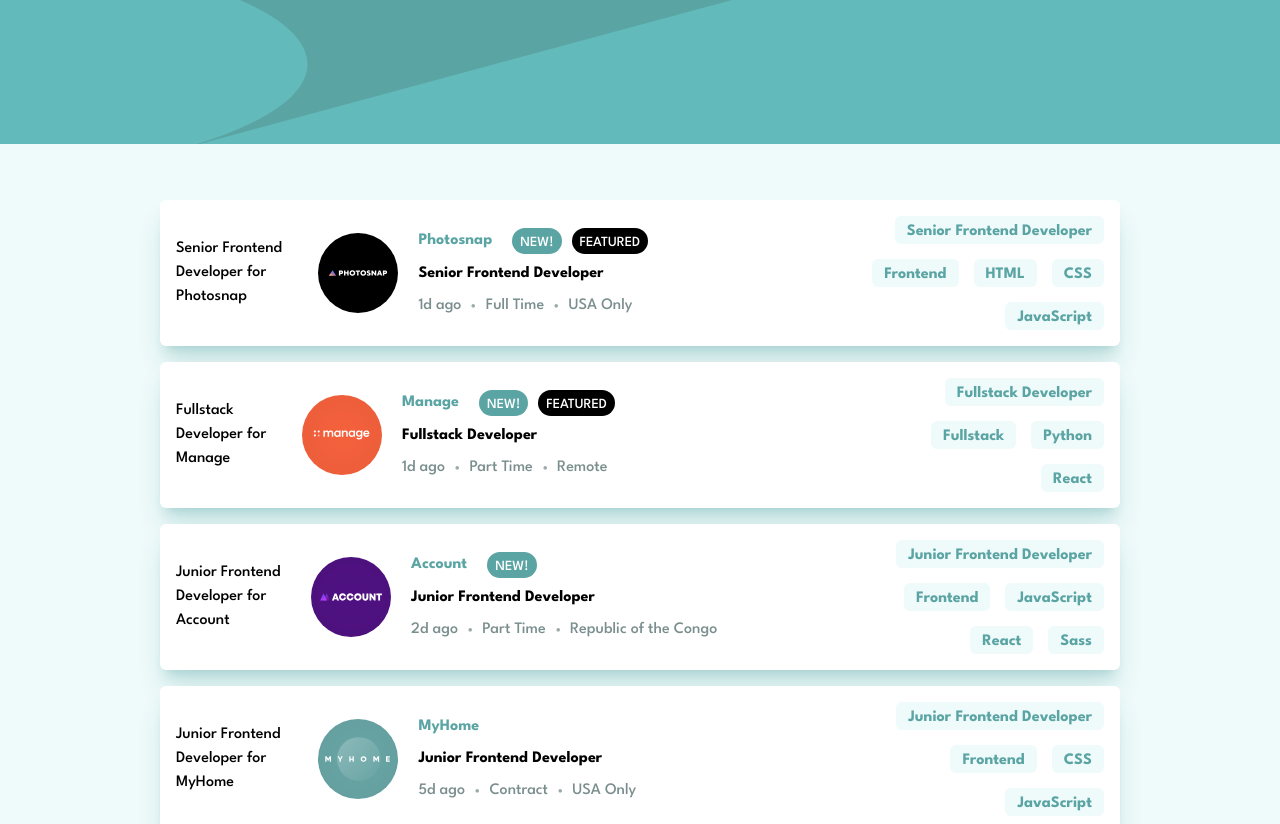
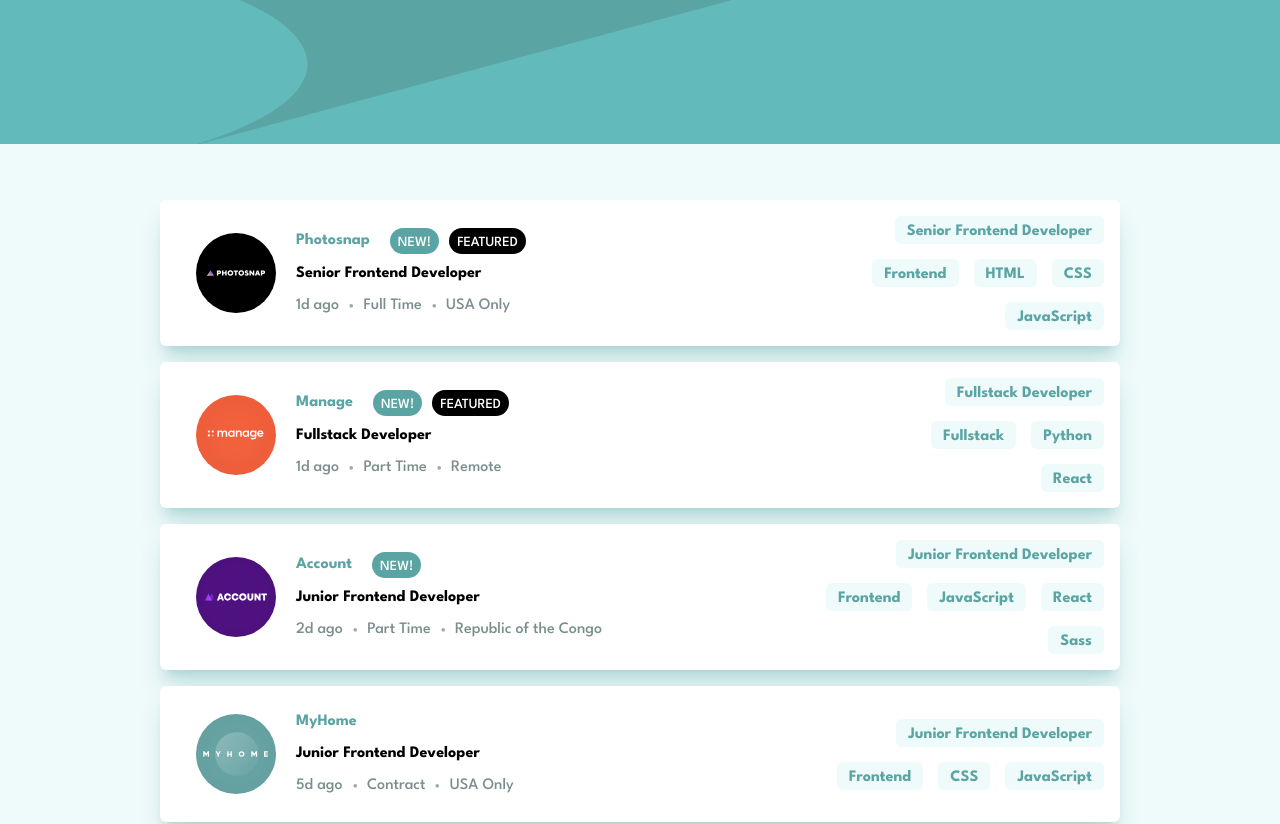
Before and after one commit to jkeohan/fe-mentor-job-listings, a React (Create React App) app: page / in a window 1280 px wide. Shown: the top 824 px of the page. Built offline with nearby package versions, Linux system fonts and the light colour scheme.

Commit message:
updated more elements for accessibility

```diff
--- a/src/components/JobListings/JobListings.tsx
+++ b/src/components/JobListings/JobListings.tsx
@@ -4,14 +4,17 @@
 import { JobTransformed } from '../../types/JobListing';
 
 export function JobListings() {
-  const {jobData, filteredJobListings, searchFilters} = useJobListing();
+  const { jobData, filteredJobListings, searchFilters } = useJobListing();
   const activeJobListings =
-      filteredJobListings.length > 0 ? filteredJobListings : jobData;
+    filteredJobListings.length > 0 ? filteredJobListings : jobData;
 
   const jobListingsMarkup = activeJobListings.map((job: JobTransformed) => {
     return (
-      <JobListing key={job.id} job={job} filters={searchFilters} />
+      <>
+        <h1 className="hidden">Job listing page</h1>
+        <JobListing key={job.id} job={job} filters={searchFilters} />
+      </>
     );
   });
-  return <>{jobListingsMarkup}</>
+  return <>{jobListingsMarkup}</>;
 }
--- a/src/components/JobListings/components/JobListing/JobListing.tsx
+++ b/src/components/JobListings/components/JobListing/JobListing.tsx
@@ -23,7 +23,9 @@
     return '';
   };
 
-  const newAndFeaturedAriaLabelText = getNewAndFeaturedAriaLabelText()
+  const newAndFeaturedAriaLabelText = getNewAndFeaturedAriaLabelText();
+
+  const jobPostingSpecifics = `job posted ${job.postedAt} for position ${job.contract} and location is ${job.location}`;
 
   return (
     <article
@@ -31,12 +33,11 @@
       className="job-listing bg-white p-4 pt-0 md:pt-4 text-left rounded-md shadow-xl shadow-desaturated-dark-cyan/30 md:flex md:items-center md:justify-center md:gap-5"
       key={job.id}
     >
-      <h1
-        aria-label={`${job.position} for ${job.company}`}
-        className="none"
-      >{`${job.position} for ${job.company}`}</h1>
+      <h2 aria-label={`${job.position} for ${job.company}`}>
+        <span className="hidden">{`${job.position} for ${job.company}`}</span>
+      </h2>
       <img
-        aria-hidden="true"
+        aria-label={`${job.company} company logo`}
         src={`../assets/images/${job.logo}`}
         alt="logo"
         className="-mt-[25px] md:mt-0 w-12 md:w-[80px] md:h-[80px]"
@@ -72,7 +73,11 @@
         <div className="text-sm md:text-base font-bold hover:text-desaturated-dark-cyan hover:cursor-pointer">
           {job.position}
         </div>
-        <div className="flex-center gap-[10px] my-2 text-dark-grayish-cyan">
+        <div aria-label={jobPostingSpecifics}>
+          <div
+            aria-hidden="true"
+            className="flex-center gap-[10px] my-2 text-dark-grayish-cyan"
+          >
             <div aria-label={`job posted ${job.postedAt}`}>{job.postedAt}</div>
             <span aria-hidden="true" className="scale-150 opacity-75">
               &middot;{' '}
@@ -84,6 +89,7 @@
             <div aria-label={`location is ${job.location}`}>{job.location}</div>
           </div>
         </div>
+      </div>
       <hr className="my-2 md:hidden" />
       <div className="flex flex-wrap gap-[15px] grow bg-white p-2 md:p-0 md:justify-end">
         {tagMarkup}
```
Lines whose indentation alone changed are shown as unchanged.
